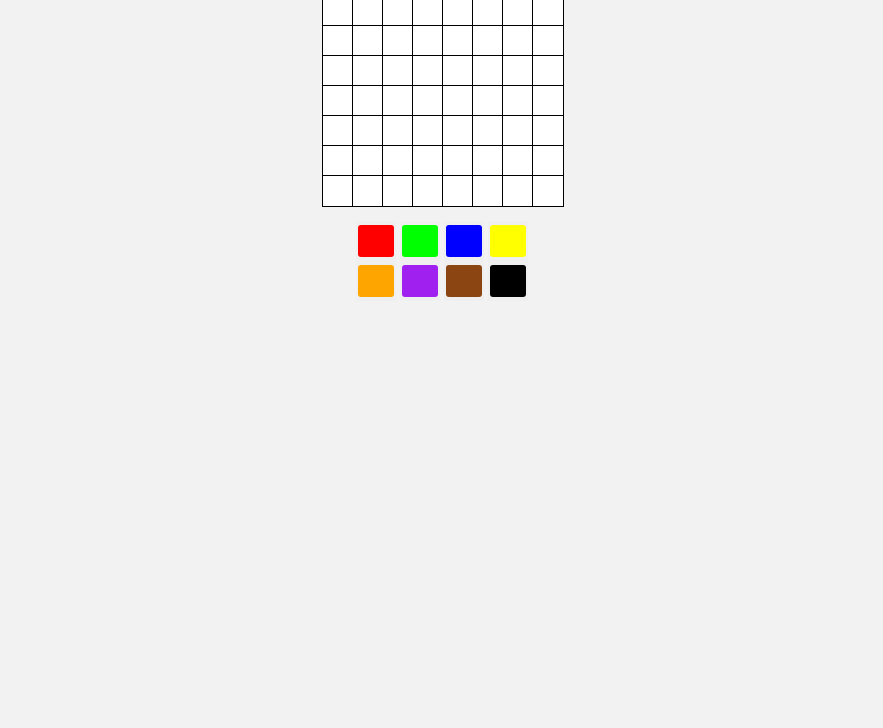
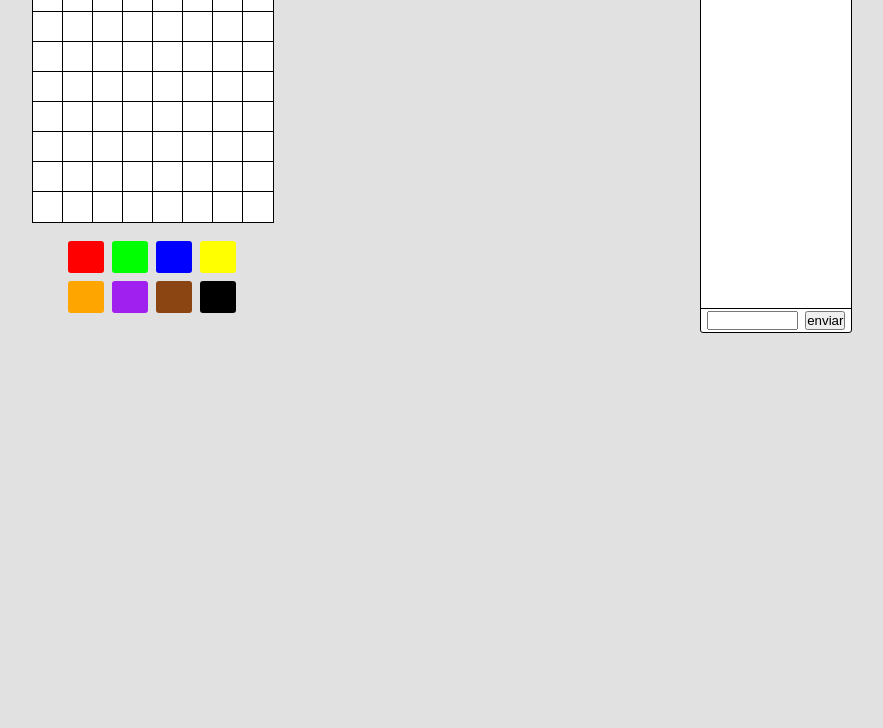
Before and after one commit to Enzzx/Projects, a plain HTML site: page PixelArt/index.html in a window 1280 px wide. Shown: the part 72-800 px from the top of the page, without its empty margins (198-1081 px from the left). Drawn offline with Linux system fonts and the light colour scheme.

Commit message:
Update index.html

```diff
--- a/PixelArt/index.html
+++ b/PixelArt/index.html
@@ -5,58 +5,12 @@
     <meta charset="UTF-8">
     <meta name="viewport" content="width=device-width, initial-scale=1.0">
     <title>Pixel art</title>
-    <style>
-        * {
-            margin: 0;
-            padding: 0;
-        }
-
-        body {
-            background: #f2f2f2;
-        }
-
-        h1 {
-            text-align: center;
-        }
-
-        #box {
-            display: block;
-            width: fit-content;
-            background: lightblue;
-            margin: auto;
-        }
-
-        #board {
-            display: grid;
-            grid-template-rows: repeat(8, 30px);
-            grid-template-columns: repeat(8, 30px);
-        }
-
-        .pixel {
-            background: white;
-            width: 30px;
-            height: 30px;
-            border: solid 1px;
-        }
-
-        #colors {
-            width: fit-content;
-            margin: 1em auto;
-        }
-        .color {
-            width: 40px;
-            height: 40px;
-            border: none;
-            cursor: pointer;
-        }
-        .color::-webkit-color-swatch {
-            border-radius: 3px;
-            border: none;
-        }
-    </style>
+    <link rel="stylesheet" href="style/style.css">
 </head>
 
 <body>
+    <div id="corpo">
+        <main>
             <h1>Pixel art</h1>
             <section id="box">
                 <div id="board"></div>
@@ -71,54 +25,18 @@
                 <input type="color" name="color" value="#8b4513" class="color">
                 <input type="color" name="cgColor" class="color">
             </section>
+        </main>
+        <section id="chat">
+            <h2>chat</h2>
+            <article></article>
+            <div class="msg">
+                <input type="text" name="text" id="text">
+                <button onclick="enviar()">enviar</button>
+            </div>
+        </section>
+    </div>
 
-    <script>
-        const board = document.querySelector("#board")
-        const matrix = []
-        const changeColor = document.querySelectorAll(".color")
-        let color = '#ff0000'
-
-        changeColor.forEach(colorBox => {
-            colorBox.addEventListener('click', (e) => {
-                if (colorBox.name == 'color') {
-                    e.preventDefault()
-                    console.log('cor default')
-                }
-                color = colorBox.value
-                console.log(color)
-            })
-        })
-
-        for (i = 1; i < 9; i++) {
-            const column = []
-            matrix.push(column)
-            for (j = 1; j < 9; j++) {
-                const pixel = document.createElement("div")
-                pixel.dataset.row = i
-                pixel.dataset.column = j
-                pixel.classList = 'pixel'
-                board.appendChild(pixel)
-                column.push(pixel)
-            }
-        }
-
-        const pixels = document.querySelectorAll(".pixel")
-        pixels.forEach(pixel => {
-            pixel.addEventListener('click', () => {
-                const row = pixel.dataset.row
-                const clm = pixel.dataset.column
-                console.log(row, clm)
-
-                const rgb2hex = (rgb) => rgb == '' || rgb == 'white' ? '#ffffff' : `#${rgb.match(/^rgb\((\d+),\s*(\d+),\s*(\d+)\)$/).slice(1).map(n => parseInt(n, 10).toString(16).padStart(2, '0')).join('')}`
-
-                if (rgb2hex(pixel.style.background) == color) {
-                    pixel.style.background = 'white'
-                } else {
-                    pixel.style.background = color
-                }
-            })
-        })
-    </script>
+    <script src="script/script.js"></script>
 </body>
 
 </html>
```
Lines whose indentation alone changed are shown as unchanged.
